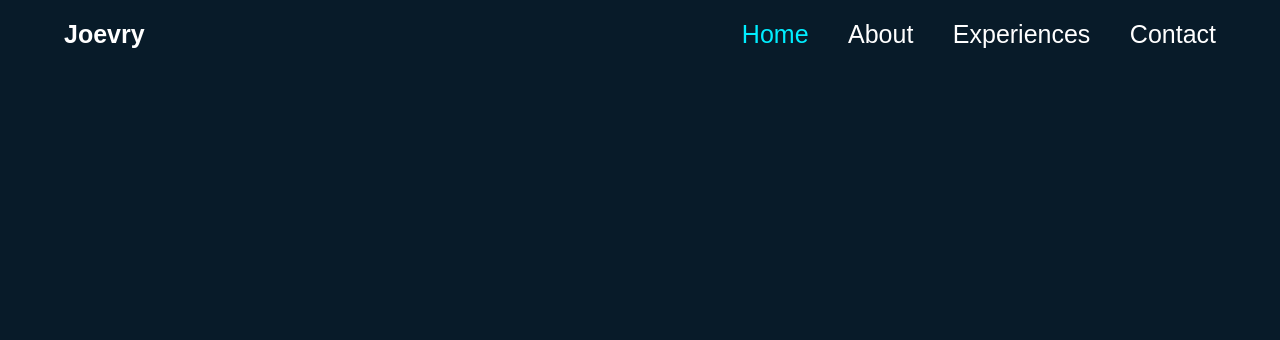
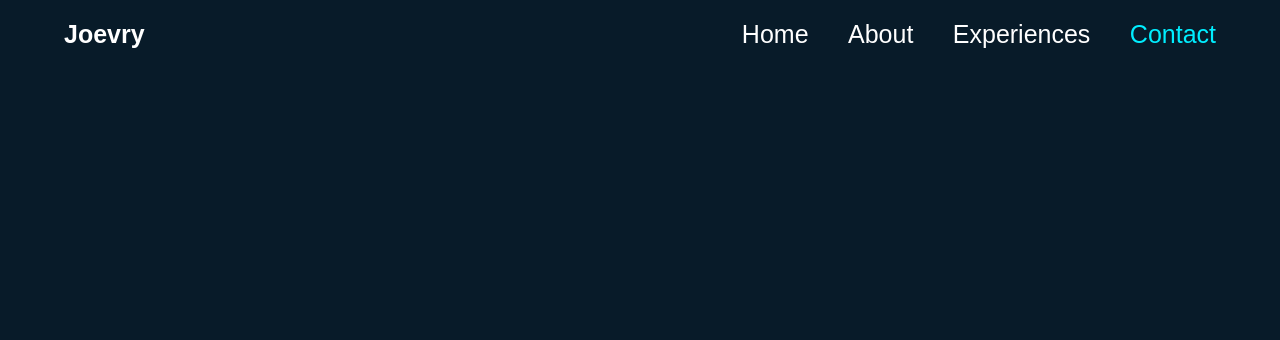
Before and after one commit to Joeleely/Portfolio-Web, a plain HTML site: page contact.html in a window 1280 px wide. Shown: the top 340 px of the page. Drawn offline with nearby package versions, Linux system fonts and the light colour scheme.

Commit message:
change active and add /home to path

```diff
--- a/contact.html
+++ b/contact.html
@@ -23,10 +23,10 @@
       <a rel="canonical" href="https://joevry.onrender.com" class="logo">Joevry</a>
 
       <nav class="navbar" id="myDIV">
-          <a rel="canonical" href="https://joevry.onrender.com" style="--i:1" class="btn hover-underline-animation active">Home</a>
+          <a rel="canonical" href="https://joevry.onrender.com/home" style="--i:1" class="btn hover-underline-animation">Home</a>
           <a rel="canonical" href="https://joevry.onrender.com/aboutMe" style="--i:2" class="btn hover-underline-animation">About</a>
           <a rel="canonical" href="https://joevry.onrender.com/experience" style="--i:3" class="btn hover-underline-animation">Experiences</a>
-          <a rel="canonical" href="https://joevry.onrender.com/contact" style="--i:4" class="btn hover-underline-animation">Contact</a>
+          <a rel="canonical" href="https://joevry.onrender.com/contact" style="--i:4" class="btn hover-underline-animation active">Contact</a>
       </nav>
   </header>
     <ul>
```
Also changed, not shown: aboutMe.html (+2 -2 lines), experience.html (+2 -2 lines), home.html (+1 -1 lines).
